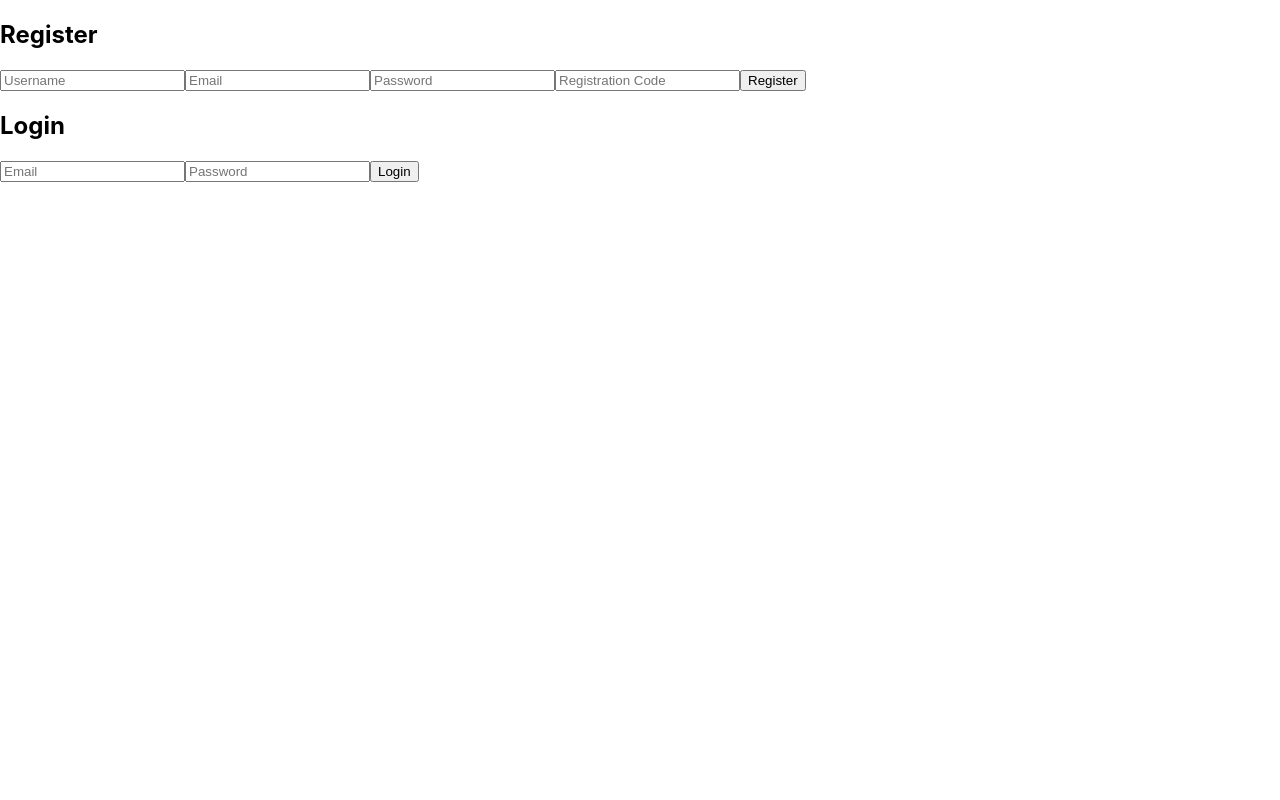
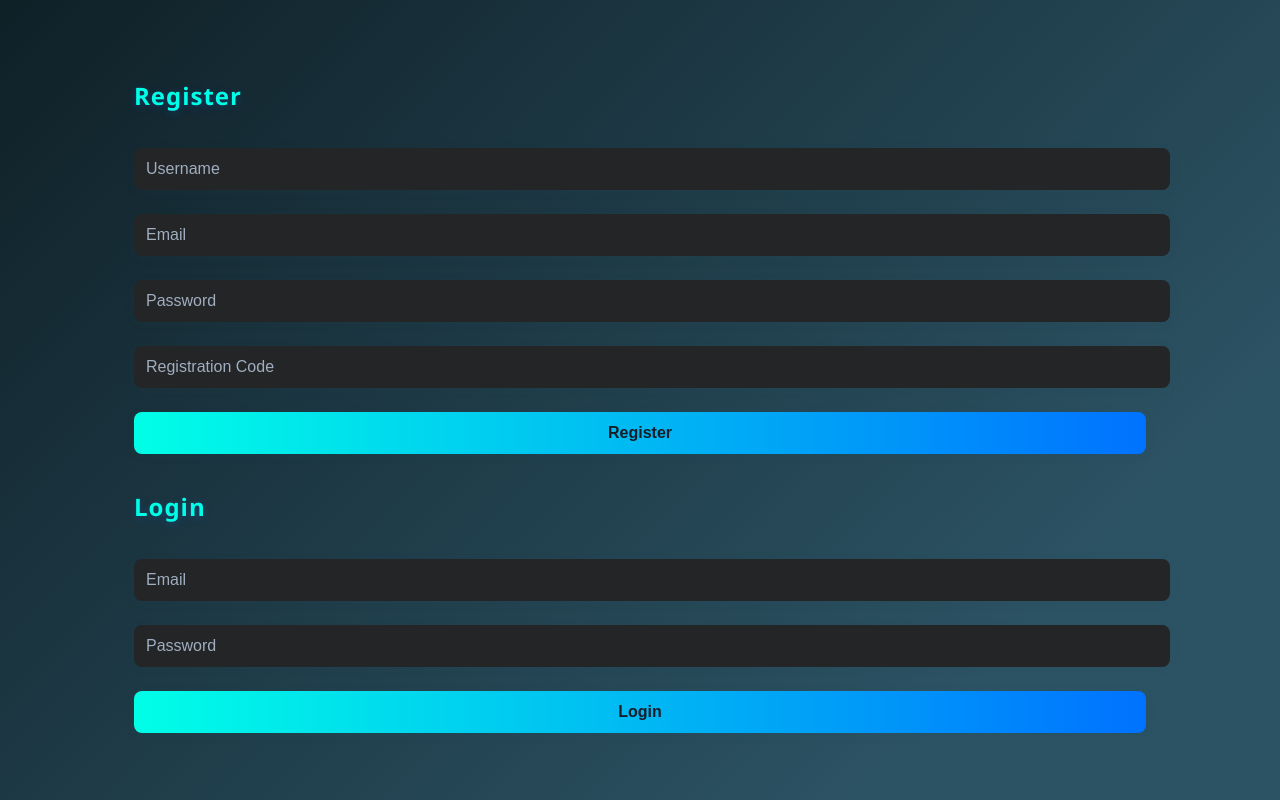
Before and after one commit to spideryavnik/AI-FINAL, a React (Create React App) app in the folder client/: page / in a window 1280 px wide. Built offline with nearby package versions, Linux system fonts and the light colour scheme.

Commit message:
add stlyle

```diff
--- a/client/src/App.css
+++ b/client/src/App.css
@@ -1,5 +1,24 @@
+body {
+  min-height: 100vh;
+  margin: 0;
+  background: linear-gradient(135deg, #0f2027, #2c5364 80%);
+  font-family: 'Segoe UI', 'Roboto', 'Oxygen', 'Ubuntu', 'Cantarell', 'Fira Sans', 'Droid Sans', 'Helvetica Neue', Arial, sans-serif;
+  color: #e0e6ed;
+  display: flex;
+  align-items: center;
+  justify-content: center;
+}
+
 .App {
+  background: rgba(20, 30, 48, 0.95);
+  border-radius: 24px;
+  box-shadow: 0 8px 32px 0 rgba(31, 38, 135, 0.37);
+  padding: 40px 32px;
+  margin: 40px auto;
+  max-width: 400px;
+  width: 100%;
   text-align: center;
+  border: 1px solid rgba(255,255,255,0.1);
 }
 
 .App-logo {
@@ -36,3 +55,58 @@
     transform: rotate(360deg);
   }
 }
+
+input, button {
+  width: 100%;
+  padding: 12px;
+  margin: 12px 0;
+  border-radius: 8px;
+  border: none;
+  font-size: 1rem;
+  background: #232526;
+  color: #e0e6ed;
+  box-shadow: 0 2px 8px rgba(44,83,100,0.1);
+  transition: background 0.2s, box-shadow 0.2s;
+}
+
+input:focus, button:focus {
+  outline: none;
+  background: #1a1f2b;
+  box-shadow: 0 0 0 2px #00ffe7;
+}
+
+button {
+  background: linear-gradient(90deg, #00ffe7 0%, #0072ff 100%);
+  color: #181c27;
+  font-weight: bold;
+  cursor: pointer;
+  transition: background 0.3s, color 0.3s;
+}
+
+button:hover {
+  background: linear-gradient(90deg, #0072ff 0%, #00ffe7 100%);
+  color: #fff;
+}
+
+h1, h2, h3 {
+  color: #00ffe7;
+  letter-spacing: 1px;
+  margin-bottom: 24px;
+  text-shadow: 0 2px 8px #0072ff44;
+}
+
+label {
+  display: block;
+  margin-bottom: 8px;
+  color: #a0aec0;
+  text-align: left;
+}
+
+form {
+  margin-top: 24px;
+}
+
+::-webkit-input-placeholder { color: #a0aec0; }
+::-moz-placeholder { color: #a0aec0; }
+:-ms-input-placeholder { color: #a0aec0; }
+::placeholder { color: #a0aec0; }
--- a/client/src/App.js
+++ b/client/src/App.js
@@ -3,6 +3,7 @@ import LoginForm from './components/LoginForm';
 import RegisterForm from './components/RegisterForm';
 import SurveyForm from './components/SurveyForm';
 import SearchSurveys from './components/SearchSurveys';
+import './App.css';
 
 function App() {
   const [token, setToken] = useState(localStorage.getItem('token'));
```
